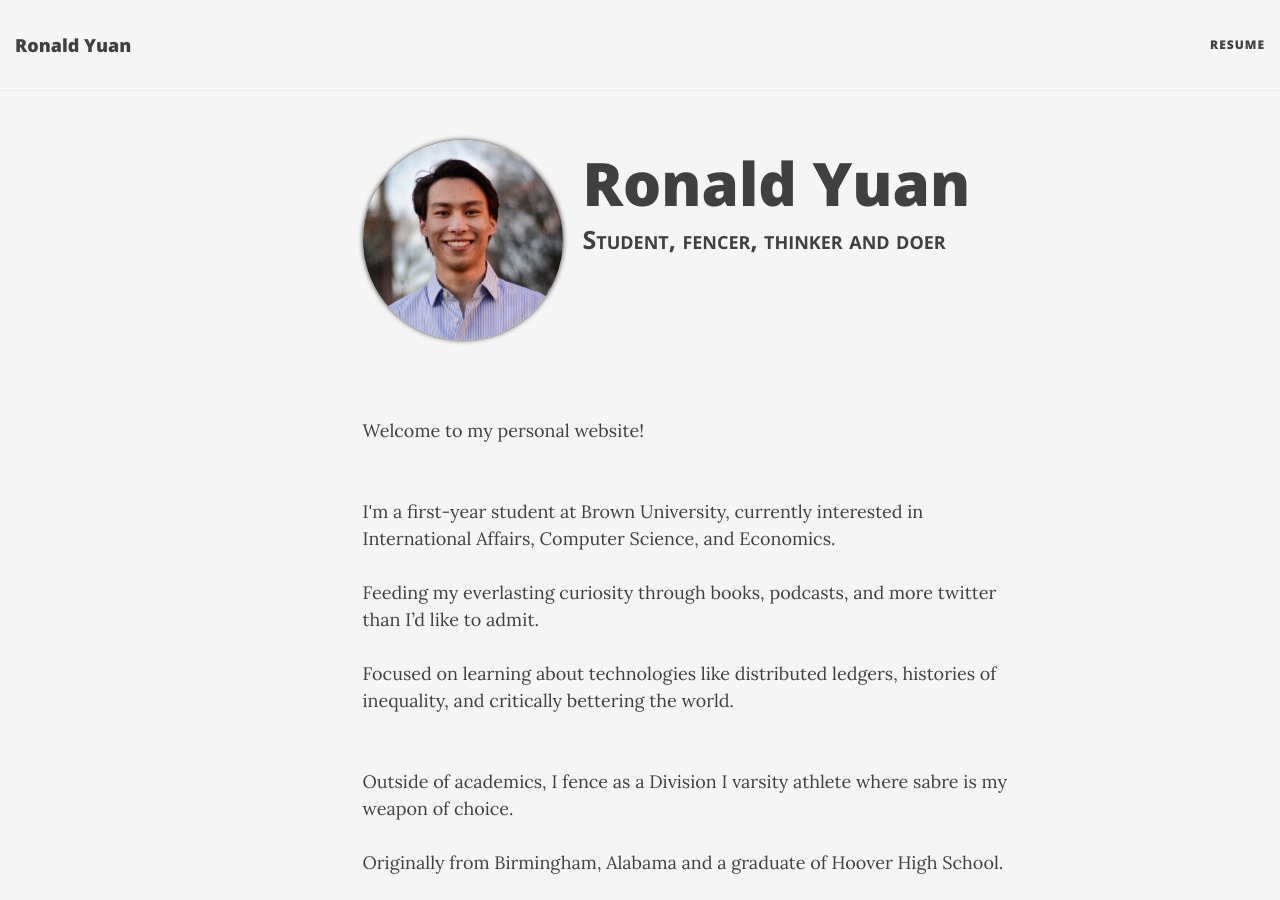
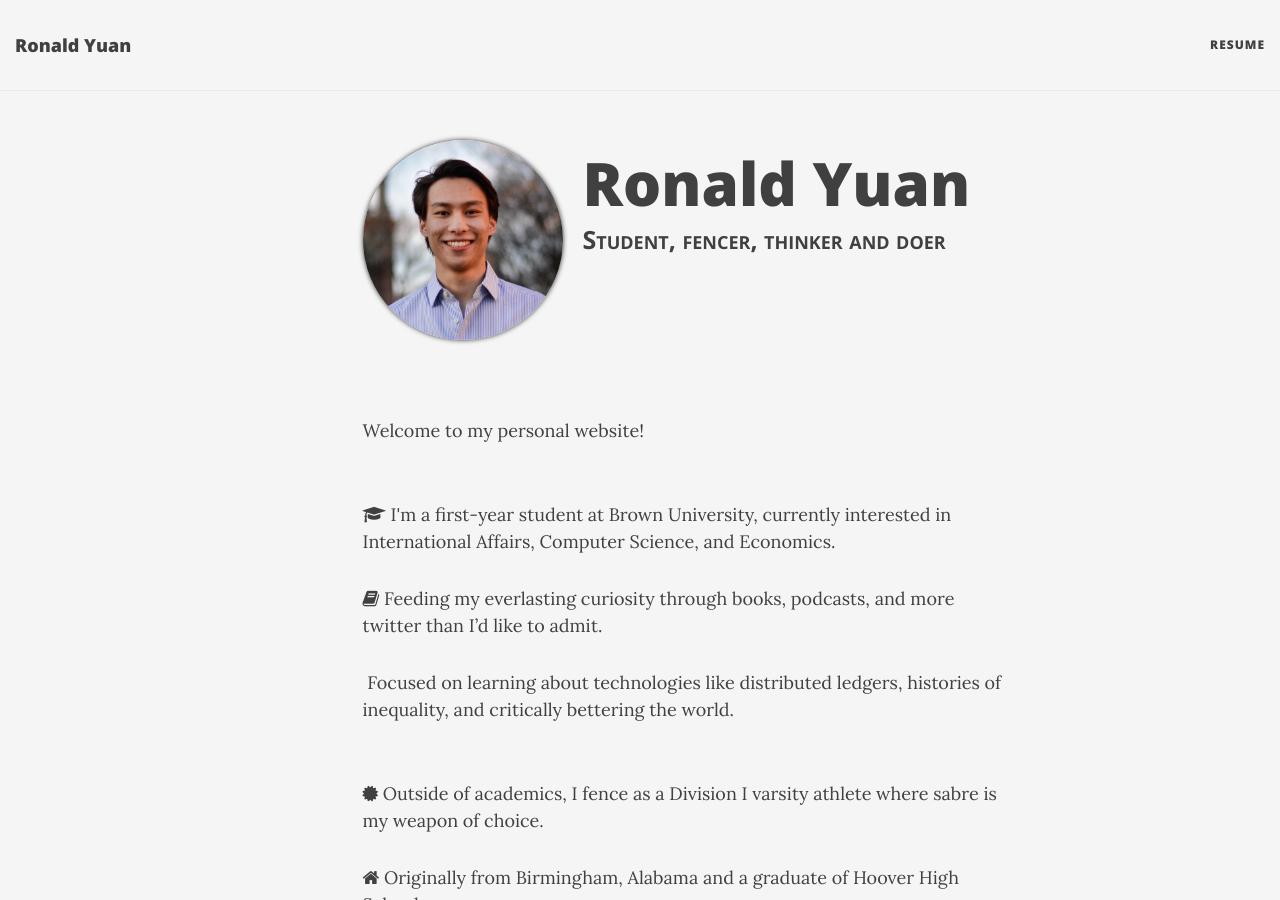
Before and after one commit to ronaldyuan/ronaldyuan.github.io, a Jekyll site: the page built from index.html, in a window 1280 px wide and 900 px high. Built offline with Jekyll 4.4.1, drawn with Linux system fonts in a browser that asks for light colours; nearby versions of some CDN libraries; the list of posts is cut into pages by our own code.

Commit message:
glyphicons

```diff
--- a/index.html
+++ b/index.html
@@ -18,25 +18,47 @@ css: "/css/customcss.css"
         </div>
         <div class="row">
             <div class="col-lg-7 col-lg-offset-3 col-md-10 col-md-offset-1">
-                <p>
-                  <br>Welcome to my personal website! <br><br><br>
+                <p class="about-text">
+                  <br>Welcome to my personal website! <br><br>
+                </p>
 
-                  I'm a first-year student at Brown University, currently interested in International Affairs, Computer Science, and Economics. <br><br>
+                <p class="about-text">
+                  <span class="fa fa-graduation-cap about-icon"></span>
+                I'm a first-year student at Brown University, currently interested in International Affairs, Computer Science, and Economics.
+                </p>
 
-                  Feeding my everlasting curiosity through books, podcasts, and more twitter than I’d like to admit. <br><br>
+                <p class="about-text">
+                  <span class="fa fa-book about-icon"></span>
+                Feeding my everlasting curiosity through books, podcasts, and more twitter than I’d like to admit.
+                </p>
 
-                  Focused on learning about technologies like distributed ledgers, histories of inequality, and critically bettering the world. <br><br><br>
+                <p class="about-text">
+                  <span class="fa fa-sunglasses about-icon"></span>
+                Focused on learning about technologies like distributed ledgers, histories of inequality, and critically bettering the world. <br><br>
+              </p>
 
+              <p class="about-text">
+                <span class="fa fa-certificate about-icon"></span>
+                Outside of academics, I fence as a Division I varsity athlete where sabre is my weapon of choice. <br>
+              </p>
 
-                  Outside of academics, I fence as a Division I varsity athlete where sabre is my weapon of choice. <br><br>
+              <p class="about-text">
+                <span class="fa fa-home about-icon"></span>
+                Originally from Birmingham, Alabama and a graduate of Hoover High School. <br>
+              </p>
 
-                  Originally from Birmingham, Alabama and a graduate of Hoover High School. <br><br>
+              <p class="about-text">
+                <span class="fa fa-world about-icon"></span>
+                Just dreaming of traveling the world by bike:) <br>
+              </p>
 
-                  Just dreaming of traveling the world by bike:) <br>
-                  Contact me with the links below (email works best)<br><br><br><br><br>
+              <p class="about-text">
+                <span class="fa fa-envelope about-icon"></span>
+                Contact me with the links below (email works best)<br><br><br><br>
+              </p>
 
-
-                  Note: This personal website is currently under development. A new page should be coming in the coming months of 2020 as I am learning new code!
+              <p class="about-text">
+                Note: This personal website is currently under development. A new page should be coming in the coming months of 2020 as I am learning new code!
               </p>
             </div>
         </div>
```
